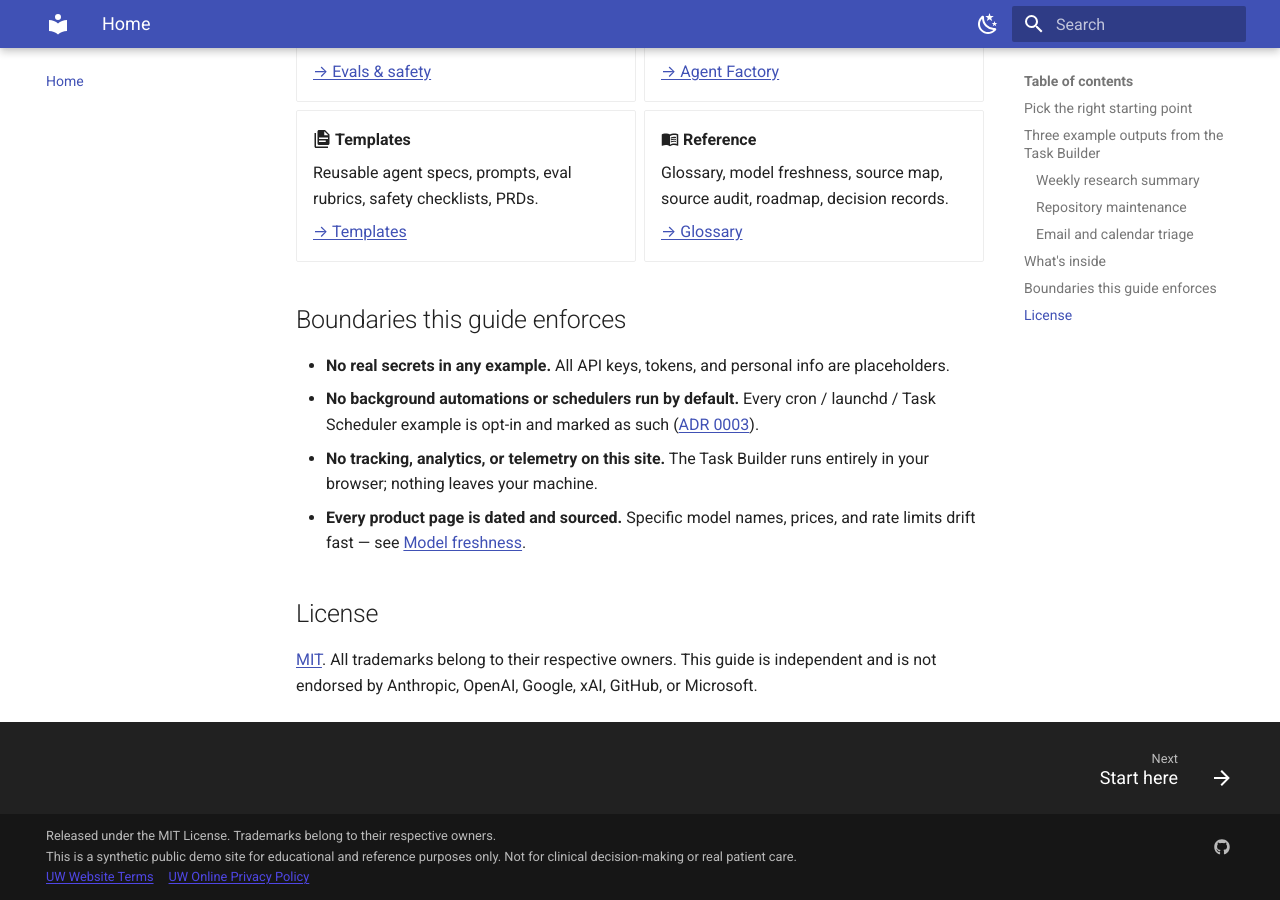
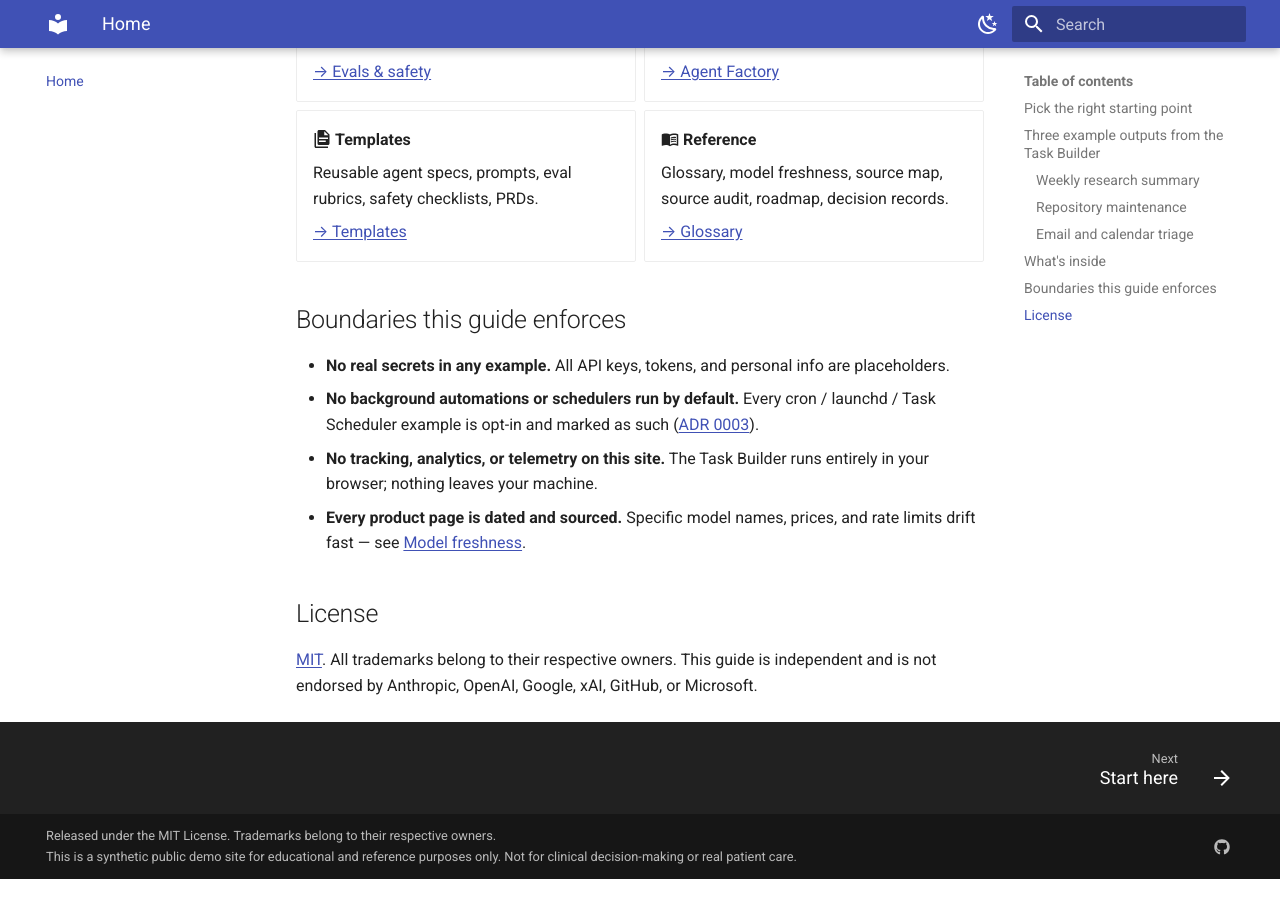
Before and after one commit to rkalani1/agents-automations, an MkDocs documentation site: the page built from docs/index.md, in a window 1280 px wide and 900 px high, scrolled down 4630 px. Built offline with MkDocs 1.6.1 and Material for MkDocs 9.7.7, drawn with Linux system fonts in a browser that asks for light colours; after the commit the page ends 5509 px from its top, so only the background shows below that.

Commit message:
chore: remove UW Terms/Privacy links from public demo footer
Strip institutional (washington.edu) references so this stands as a
neutral, synthetic public demo with no implied UW affiliation/endorsement.
Keeps the educational/not-for-clinical-use disclaimer.

Co-Authored-By: Claude Opus 4.8 (1M context) <noreply@anthropic.com>

```diff
--- a/mkdocs.yml
+++ b/mkdocs.yml
@@ -2,7 +2,7 @@ site_name: AI Agent Builder Field Guide
 site_description: A practical, vendor-neutral field guide to designing, configuring, testing, and operating AI agents across Claude, Gemini, ChatGPT/OpenAI, Codex, and adjacent surfaces.
 site_author: AI Agent Builder Field Guide contributors
 site_url: https://example.github.io/agent-builder-field-guide/
-copyright: 'Released under the MIT License. Trademarks belong to their respective owners.<br>This is a synthetic public demo site for educational and reference purposes only. Not for clinical decision-making or real patient care.<br><a href="https://www.washington.edu/online/terms/" target="_blank" rel="noopener noreferrer" style="color: #4f46e5; text-decoration: underline; margin-right: 15px;">UW Website Terms</a><a href="https://www.washington.edu/online/privacy/" target="_blank" rel="noopener noreferrer" style="color: #4f46e5; text-decoration: underline;">UW Online Privacy Policy</a>'
+copyright: 'Released under the MIT License. Trademarks belong to their respective owners.<br>This is a synthetic public demo site for educational and reference purposes only. Not for clinical decision-making or real patient care.'
 
 theme:
   name: material
```
